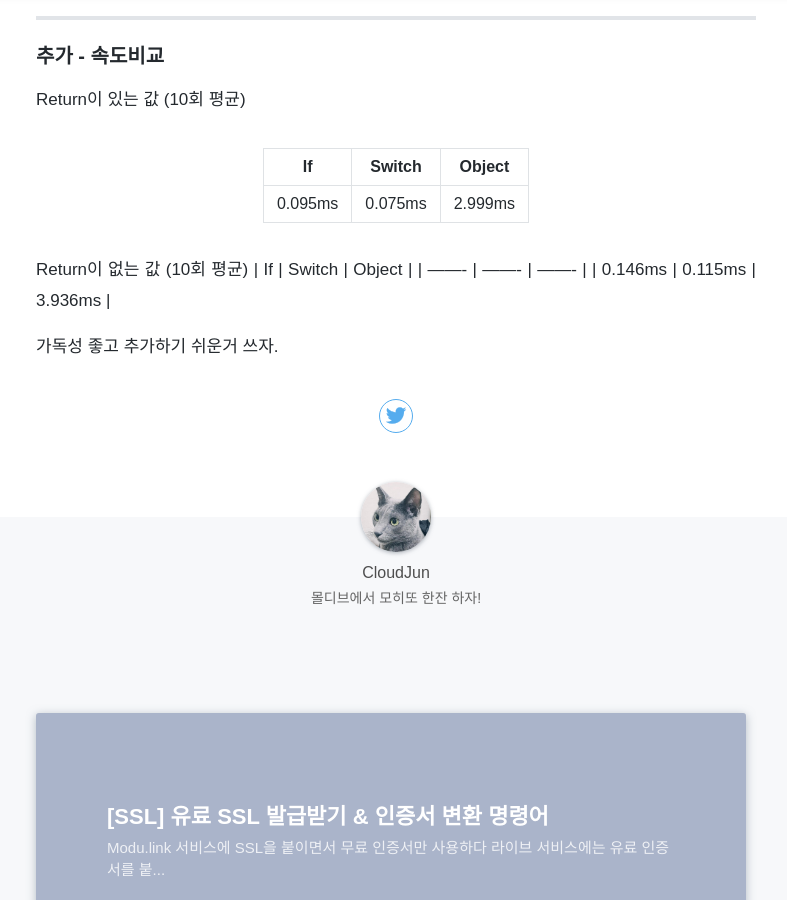
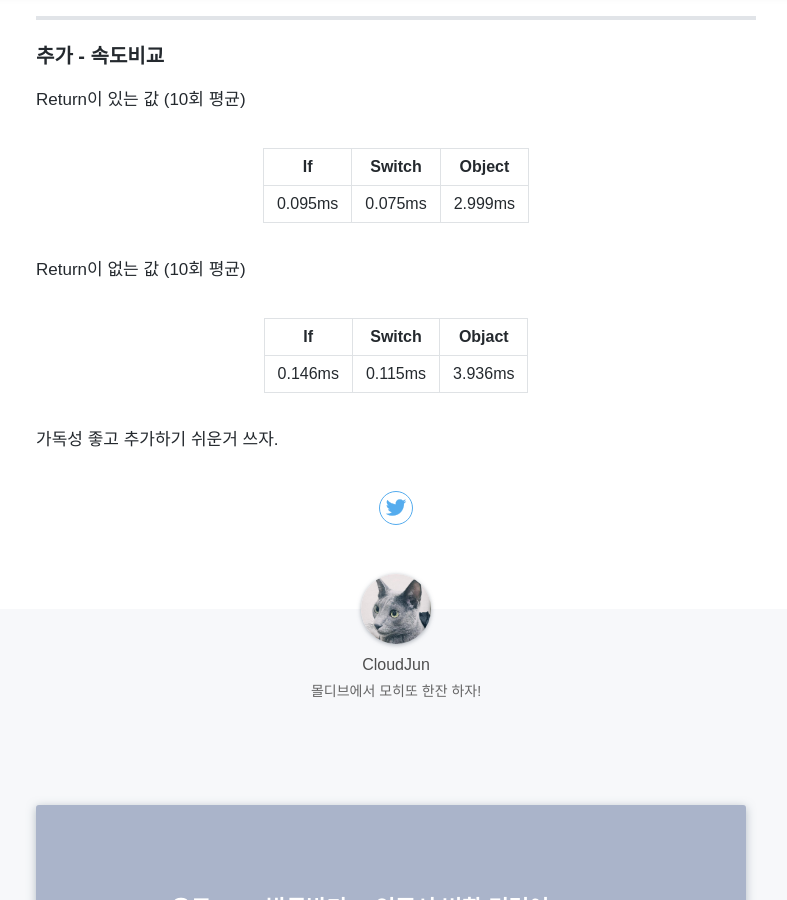
Before and after one commit to sistinafibel/sistinafibel.github.io, a Jekyll site: the page built from _posts/2019-10-27-[삽질]-IFSwitch-안쓰고-데이터-리턴해주기.md, in a window 1280 px wide and 900 px high, scrolled down 3009 px. Shown: the whole window, without its empty margins (244-1031 px from the left). Built offline with Jekyll 4.4.1, drawn with Linux system fonts in a browser that asks for light colours; nearby versions of some CDN libraries; some web fonts are replaced; comment, search, counter and statistics services are not loaded; a style sheet for code colours, icons or effects is not loaded.

Commit message:
테이블 깨짐

```diff
--- a/_posts/2019-10-27-[삽질]-IFSwitch-안쓰고-데이터-리턴해주기.md
+++ b/_posts/2019-10-27-[삽질]-IFSwitch-안쓰고-데이터-리턴해주기.md
@@ -106,7 +106,8 @@ Return이 있는 값 (10회 평균)
 | 0.095ms | 0.075ms | 2.999ms |
 
 Return이 없는 값 (10회 평균)
-| If      | Switch  | Object  |
+
+| If      | Switch  | Objact  |
 | ------- | ------- | ------- |
 | 0.146ms | 0.115ms | 3.936ms |
 
```
